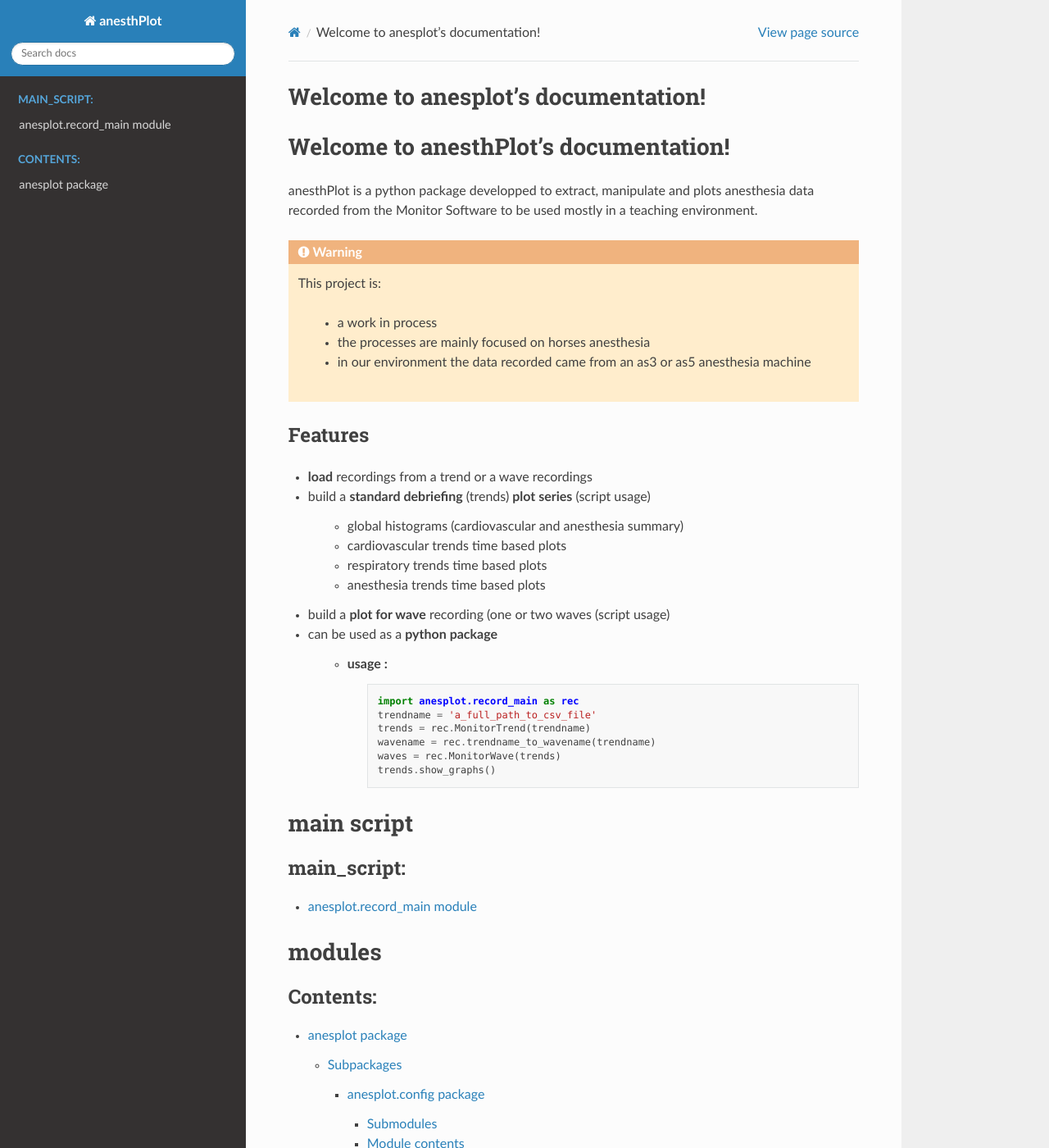
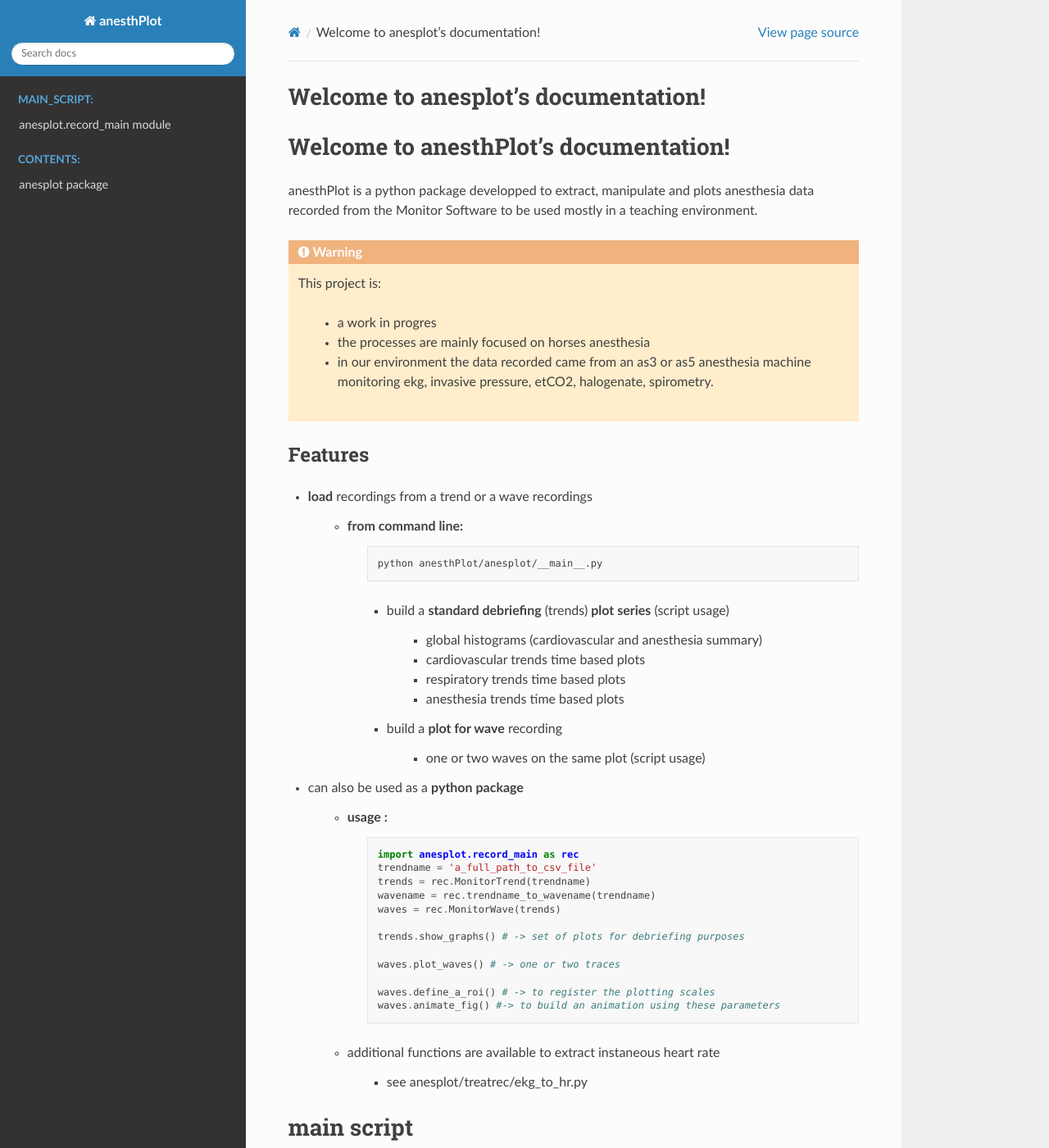
Before and after one commit to chrisD91/anesthPlot, a Sphinx documentation site: the page built from doc/source/index.rst, in a window 1280 px wide and 1400 px high. Shown: the whole window at 82% size. Built offline with Sphinx 7.4.7 and the Read the Docs theme 2.0.0, drawn with Linux system fonts in a browser that asks for light colours.

Commit message:
updated the doc

```diff
--- a/doc/source/anesplot.treatrec.rst
+++ b/doc/source/anesplot.treatrec.rst
@@ -7,7 +7,6 @@ Submodules
 .. toctree::
    :maxdepth: 4
 
-   anesplot.treatrec.build_anim
    anesplot.treatrec.clean_data
    anesplot.treatrec.ekg_to_hr
    anesplot.treatrec.extract_hypotension
--- a/doc/source/index.rst
+++ b/doc/source/index.rst
@@ -15,24 +15,33 @@ recorded from the Monitor Software to be used mostly in a teaching environment.
 
    This project is:
 
-      - a work in process
+      - a work in progres
       - the processes are mainly focused on horses anesthesia
-      - in our environment the data recorded came from an as3 or as5 anesthesia machine
+      - in our environment the data recorded came from an as3 or as5 anesthesia machine monitoring ekg, invasive pressure, etCO2, halogenate, spirometry.
 
 Features
 ---------
 
 - **load** recordings from a trend or a wave recordings
-- build a **standard debriefing** (trends) **plot series** (script usage)
 
-   - global histograms (cardiovascular and anesthesia summary)
-   - cardiovascular trends time based plots
-   - respiratory trends time based plots
-   - anesthesia trends time based plots
+   - from command line:
+      .. code-block:: bash
 
-- build a **plot for wave** recording (one or two waves (script usage)
+         python anesthPlot/anesplot/__main__.py
 
-- can be used as a **python package**
+
+      - build a **standard debriefing** (trends) **plot series** (script usage)
+
+         - global histograms (cardiovascular and anesthesia summary)
+         - cardiovascular trends time based plots
+         - respiratory trends time based plots
+         - anesthesia trends time based plots
+
+      - build a **plot for wave** recording
+
+         - one or two waves on the same plot (script usage)
+
+- can also be used as a **python package**
 
    - usage :
       .. code-block::  python
@@ -42,7 +51,23 @@ Features
          trends = rec.MonitorTrend(trendname)
          wavename = rec.trendname_to_wavename(trendname)
          waves = rec.MonitorWave(trends)
-         trends.show_graphs()
+
+         trends.show_graphs() # -> set of plots for debriefing purposes
+
+         waves.plot_waves() # -> one or two traces
+
+         waves.define_a_roi() # -> to register the plotting scales
+         waves.animate_fig() #-> to build an animation using these parameters
+
+   - additional functions are available to extract instaneous heart rate
+
+      - see anesplot/treatrec/ekg_to_hr.py
+
+
+
+
+
+
 
 main script
 ==================
```
Also changed, not shown: doc/source/anesplot.treatrec.build_anim.rst (deleted, +0 -7 lines), 1 other file.
